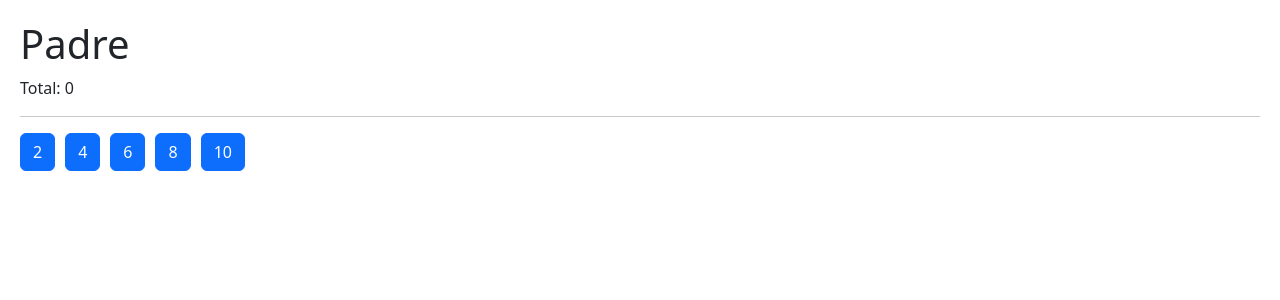
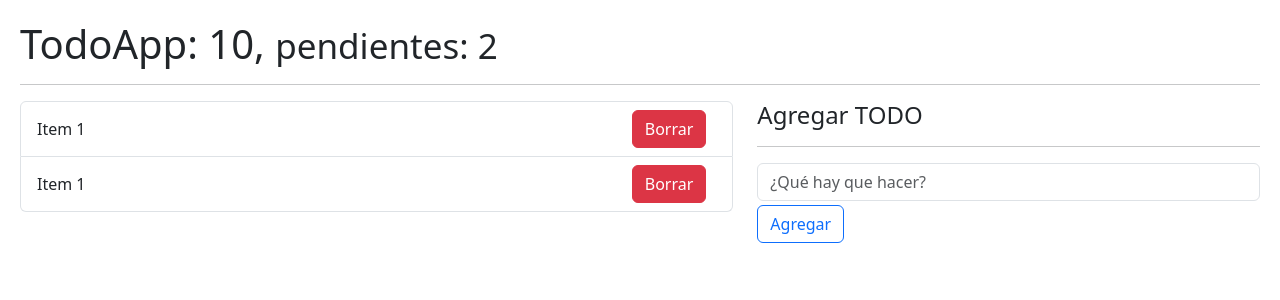
Before and after one commit to quintupil/react-cero-a-expert, a React (Vite) app in the folder 05-hook-app/: page / in a window 1280 px wide. Shown: the top 300 px of the page. Built offline with nearby package versions, Linux system fonts and the light colour scheme.

Commit message:
144. Creando el cascarón de la lista de TODOs

```diff
--- a/05-hook-app/src/08-useReducer/TodoApp.jsx
+++ b/05-hook-app/src/08-useReducer/TodoApp.jsx
@@ -16,7 +16,7 @@ const initialState = [
 
 export const TodoApp = () => {
 
-  const [state, dispatch] =  useReducer(todoReducer, initialState)
+  const [todos, dispatch] =  useReducer(todoReducer, initialState)
   return (
     <>
       <h1>TodoApp: 10, <small>pendientes: 2</small></h1>
@@ -24,12 +24,17 @@ export const TodoApp = () => {
         <div className="row">
             <div className="col-7">
                 <ul className="list-group">
-                    <li className="list-group-item d-flex justify-content-between">
-                        <span className="align-self-center">Item 1</span>
-                        <button className="btn btn-danger">
-                            Borrar
-                        </button>
-                    </li>
+                    {
+                        todos.map(todo => (
+                            <li key={todo.id} className="list-group-item d-flex justify-content-between">
+                                <span className="align-self-center">Item 1</span>
+                                <button className="btn btn-danger">
+                                    Borrar
+                                </button>
+                            </li>
+                        ))
+                    }
+
                 </ul>
             </div>
 
--- a/05-hook-app/src/main.jsx
+++ b/05-hook-app/src/main.jsx
@@ -12,11 +12,12 @@ import { createRoot } from "react-dom/client";
 //import { Memorize } from "./06-memos/Memorize";
 //import { MemoHook } from "./06-memos/MemoHook";
 //import { CallbackHook } from "./06-memos";
-import { Padre } from './07-tarea-memo/Padre';
-//import { TodoApp } from "./08-useReducer";
+//import { Padre } from './07-tarea-memo/Padre';
+import { TodoApp } from "./08-useReducer";
 //import "./08-useReducer/intro-reducer";
 
 import "./index.css";
+
 
 createRoot(document.getElementById("root")).render(
   <StrictMode>
@@ -62,11 +63,11 @@ createRoot(document.getElementById("root")).render(
     }
     {
       /**Ejercicio 11: Padre.jsx */
-      <Padre/>
+      /*<Padre/>*/
     }
     {
       /**Ejercicio 12: TodoApp.jsx */
-      /*<TodoApp/>*/
+      <TodoApp/>
     }
   </StrictMode>
 );
```
